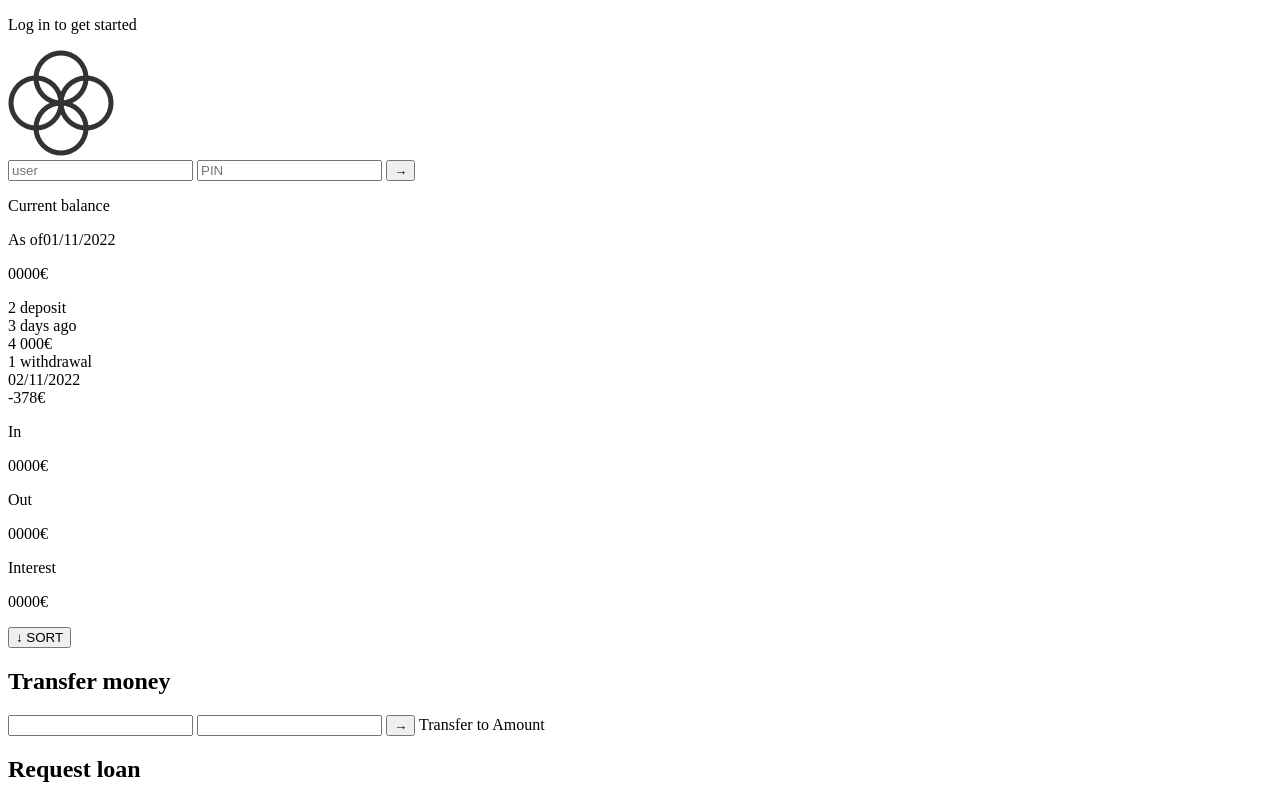
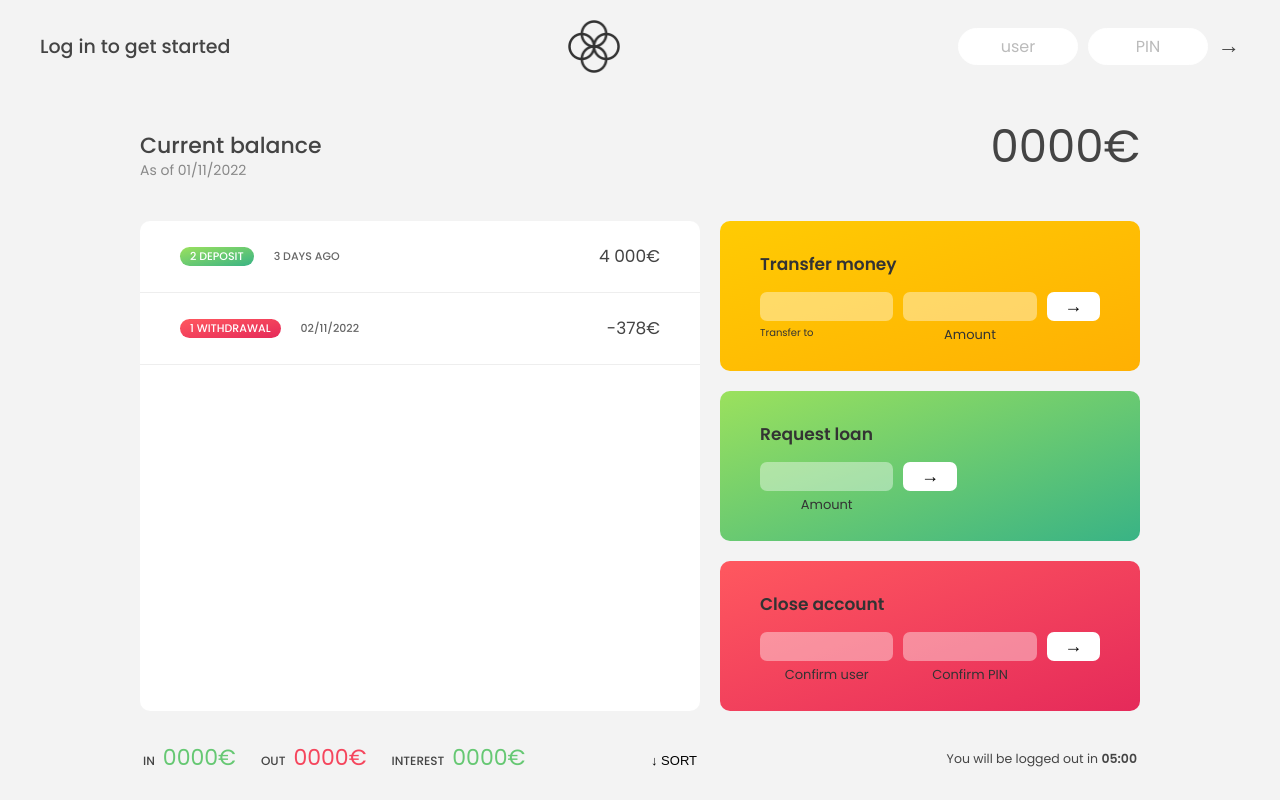
Before and after one commit to MarcinSoltysik/bankist-app, a plain HTML site: page index.html in a window 1280 px wide. Shown: the top 800 px of the page. Drawn offline with Linux system fonts and the light colour scheme.

Commit message:
feat: 002 Add CSS Style

```diff
--- a/index.html
+++ b/index.html
@@ -7,6 +7,7 @@
     <meta name="viewport" content="width=device-width, initial-scale=1.0">
     <link rel="short icon" type="image/png" href="img/icon.png">
     <link rel="stylesheet" href="https://fonts.googleapis.com/css?family=Poppins:400,500,600&display=swap">
+    <link rel="stylesheet" href="style.css">
     <title>Bankist</title>
   </head>
 
@@ -22,11 +23,12 @@
       </form>
     </nav>
     <main class="app">
+
       <!-- BALANCE -->
       <div class="balance">
         <div>
           <p class="balance__label">Current balance</p>
-          <p class="balance__date">As of<span class="date">01/11/2022</span></p>
+          <p class="balance__date">As of <span class="date">01/11/2022</span></p>
         </div>
         <p class="balance__value">0000€</p>
       </div>
@@ -35,12 +37,12 @@
 
       <div class="movements">
         <div class="movements__row">
-          <div class="movements__type movements__type--deposti">2 deposit</div>
+          <div class="movements__type movements__type--deposit">2 deposit</div>
           <div class="movements__date">3 days ago</div>
           <div class="movements__value">4 000€</div>
         </div>
         <div class="movements__row">
-          <div class="movements__type movements__type--withdrwal">1 withdrawal</div>
+          <div class="movements__type movements__type--withdrawal">1 withdrawal</div>
           <div class="movements__date">02/11/2022</div>
           <div class="movements__value">-378€</div>
         </div>
@@ -73,7 +75,7 @@
 
       <!-- OPERATION: LOAN -->
 
-      <div class="operation operation__loan">
+      <div class="operation operation--loan">
         <h2>Request loan</h2>
         <form class="form form--loan">
           <input type="number" class="form__input form__input--loan--amount">
--- a/style.css
+++ b/style.css
@@ -0,0 +1,291 @@
+* {
+  margin: 0;
+  padding: 0;
+  box-sizing: inherit;
+}
+
+html {
+  font-size: 62.5%;
+  box-sizing: border-box;
+}
+
+body {
+  font-family: 'Poppins', sans-serif;
+  color: #444;
+  background-color: #f3f3f3;
+  height: 100vh;
+  padding: 2rem;
+}
+
+nav {
+  display: flex;
+  justify-content: space-between;
+  align-items: center;
+  padding: 0 2rem;
+}
+
+.welcome {
+  font-size: 1.9rem;
+  font-weight: 500;
+}
+
+.logo {
+  height: 5.25rem;
+}
+
+.login {
+  display: flex;
+}
+
+.login__input {
+  border: none;
+  padding: 0.5rem 2rem;
+  font-size: 1.6rem;
+  font-family: inherit;
+  text-align: center;
+  width: 12rem;
+  border-radius: 10rem;
+  margin-right: 1rem;
+  color: inherit;
+  border: 1px solid #fff;
+  transition: all 0.3s;
+}
+
+.login__input:focus {
+  outline: none;
+  border: 1px solid #ccc;
+}
+
+.login__input::placeholder {
+  color: #bbb;
+}
+
+.login__btn {
+  border: none;
+  background: none;
+  font-size: 2.2rem;
+  color: inherit;
+  cursor: pointer;
+  transition: all 0.3s;
+}
+
+.login__btn:hover,
+.login__btn:focus,
+.btn--sort:hover,
+.btn--sort:focus {
+  outline: none;
+  color: #777;
+}
+
+/* MAIN */
+.app {
+  position: relative;
+  max-width: 100rem;
+  margin: 4rem auto;
+  display: grid;
+  grid-template-columns: 4fr 3fr;
+  grid-template-rows: auto repeat(3, 15rem) auto;
+  gap: 2rem;
+
+  /* NOTE This creates the fade in/out animation */
+  /* opacity: 0; */
+  transition: all 1s;
+}
+
+.balance {
+  grid-column: 1 / span 2;
+  display: flex;
+  align-items: flex-end;
+  justify-content: space-between;
+  margin-bottom: 2rem;
+}
+
+.balance__label {
+  font-size: 2.2rem;
+  font-weight: 500;
+  margin-bottom: -0.2rem;
+}
+
+.balance__date {
+  font-size: 1.4rem;
+  color: #888;
+}
+
+.balance__value {
+  font-size: 4.5rem;
+  font-weight: 400;
+}
+
+/* MOVEMENTS */
+.movements {
+  grid-row: 2 / span 3;
+  background-color: #fff;
+  border-radius: 1rem;
+  overflow: scroll;
+}
+
+.movements__row {
+  padding: 2.25rem 4rem;
+  display: flex;
+  align-items: center;
+  border-bottom: 1px solid #eee;
+}
+
+.movements__type {
+  font-size: 1.1rem;
+  text-transform: uppercase;
+  font-weight: 500;
+  color: #fff;
+  padding: 0.1rem 1rem;
+  border-radius: 10rem;
+  margin-right: 2rem;
+}
+
+.movements__date {
+  font-size: 1.1rem;
+  text-transform: uppercase;
+  font-weight: 500;
+  color: #666;
+}
+
+.movements__type--deposit {
+  background-image: linear-gradient(to top left, #39b385, #9be15d);
+}
+
+.movements__type--withdrawal {
+  background-image: linear-gradient(to top left, #e52a5a, #ff585f);
+}
+
+.movements__value {
+  font-size: 1.7rem;
+  margin-left: auto;
+}
+
+/* SUMMARY */
+.summary {
+  grid-row: 5 / 6;
+  display: flex;
+  align-items: baseline;
+  padding: 0 0.3rem;
+  margin-top: 1rem;
+}
+
+.summary__label {
+  font-size: 1.2rem;
+  font-weight: 500;
+  text-transform: uppercase;
+  margin-right: 0.8rem;
+}
+
+.summary__value {
+  font-size: 2.2rem;
+  margin-right: 2.5rem;
+}
+
+.summary__value--in,
+.summary__value--interest {
+  color: #66c873;
+}
+
+.summary__value--out {
+  color: #f5465d;
+}
+
+.btn--sort {
+  margin-left: auto;
+  border: none;
+  background: none;
+  font-size: 1.3rem;
+  font-weight: 500;
+  cursor: pointer;
+}
+
+/* OPERATIONS */
+.operation {
+  border-radius: 1rem;
+  padding: 3rem 4rem;
+  color: #333;
+}
+
+.operation--transfer {
+  background-image: linear-gradient(to top left, #ffb003, #ffcb03);
+}
+
+.operation--loan {
+  background-image: linear-gradient(to top left, #39b385, #9be15d);
+}
+
+.operation--close {
+  background-image: linear-gradient(to top left, #e52a5a, #ff585f);
+}
+
+h2 {
+  margin-bottom: 1.5rem;
+  font-size: 1.7rem;
+  font-weight: 600;
+  color: #333;
+}
+
+.form {
+  display: grid;
+  grid-template-columns: 2.5fr 2.5fr 1fr;
+  grid-template-rows: auto auto;
+  gap: 0.4rem 1rem;
+}
+
+/* Exceptions for interst */
+.form.form--loan {
+  grid-template-columns: 2.5fr 1fr 2.5fr;
+}
+.form__label--loan {
+  grid-row: 2;
+}
+/* End exceptions */
+
+.form__input {
+  width: 100%;
+  border: none;
+  background-color: rgba(255, 255, 255, 0.4);
+  font-family: inherit;
+  font-size: 1.5rem;
+  text-align: center;
+  color: #333;
+  padding: 0.3rem 1rem;
+  border-radius: 0.7rem;
+  transition: all 0.3s;
+}
+
+.form__input:focus {
+  outline: none;
+  background-color: rgba(255, 255, 255, 0.6);
+}
+
+.form__label {
+  font-size: 1.3rem;
+  text-align: center;
+}
+
+.form__btn {
+  border: none;
+  border-radius: 0.7rem;
+  font-size: 1.8rem;
+  background-color: #fff;
+  cursor: pointer;
+  transition: all 0.3s;
+}
+
+.form__btn:focus {
+  outline: none;
+  background-color: rgba(255, 255, 255, 0.8);
+}
+
+.logout--timer {
+  padding: 0 0.3rem;
+  margin-top: 1.9rem;
+  text-align: right;
+  font-size: 1.25rem;
+}
+
+.timer {
+  font-weight: 600;
+}
```
